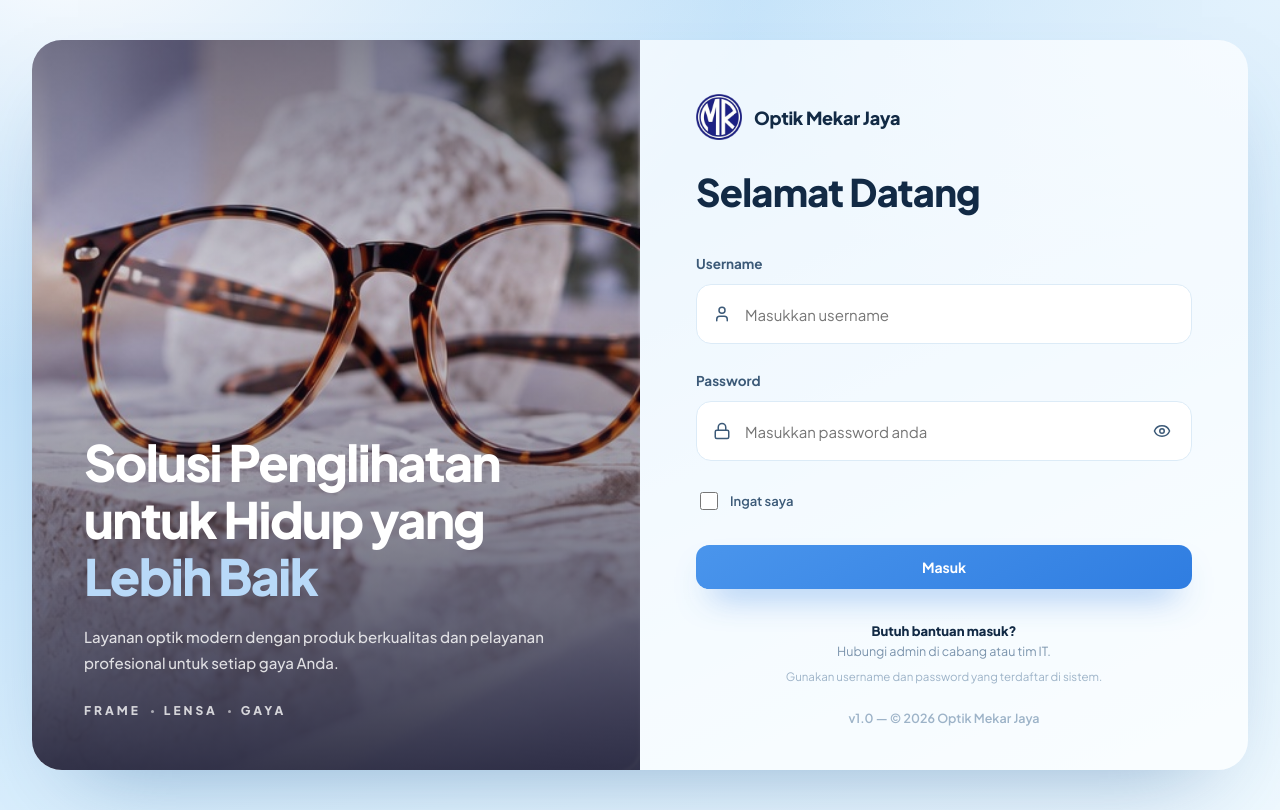
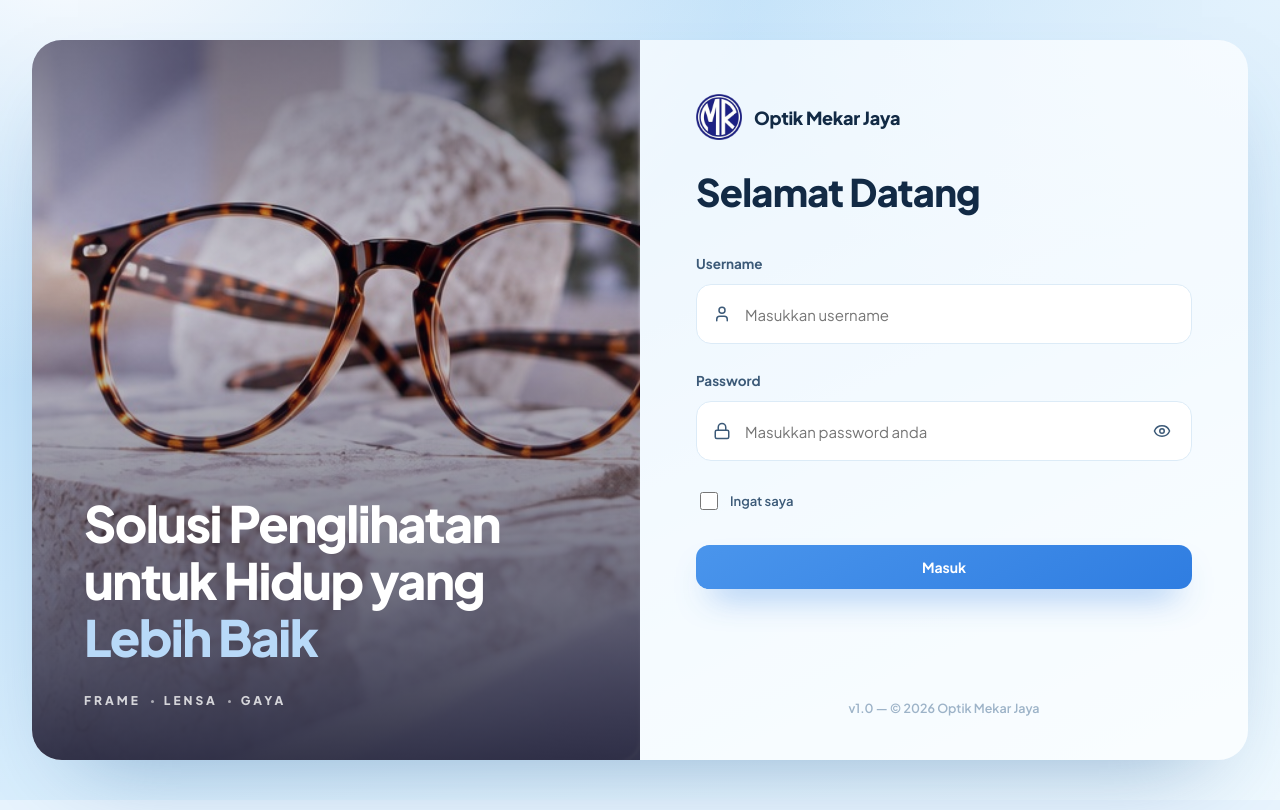
Before and after one commit to MawaddahS465/SIMPOS, a React (Vite) app in the folder Frontend/: page /login in a window 1280 px wide. Built offline with nearby package versions, Linux system fonts and the light colour scheme; no server answers.

Commit message:
Remove login page hero tagline and help text

```diff
--- a/Frontend/src/components/RoleLoginPage.tsx
+++ b/Frontend/src/components/RoleLoginPage.tsx
@@ -71,9 +71,6 @@ export default function RoleLoginPage() {
             <h1>
               Solusi Penglihatan untuk Hidup yang <em>Lebih Baik</em>
             </h1>
-            <p>
-              Layanan optik modern dengan produk berkualitas dan pelayanan profesional untuk setiap gaya Anda.
-            </p>
           </div>
           <div className="auth-tags" aria-hidden="true">
             <span>FRAME</span>
@@ -155,12 +152,6 @@ export default function RoleLoginPage() {
             </button>
           </form>
 
-          <div className="auth-help">
-            <b>Butuh bantuan masuk?</b>
-            <span>Hubungi admin di cabang atau tim IT.</span>
-            <span className="demo-foot">Gunakan username dan password yang terdaftar di sistem.</span>
-          </div>
-
           <div className="brand-foot">v1.0 — © 2026 Optik Mekar Jaya</div>
         </section>
       </div>
```
